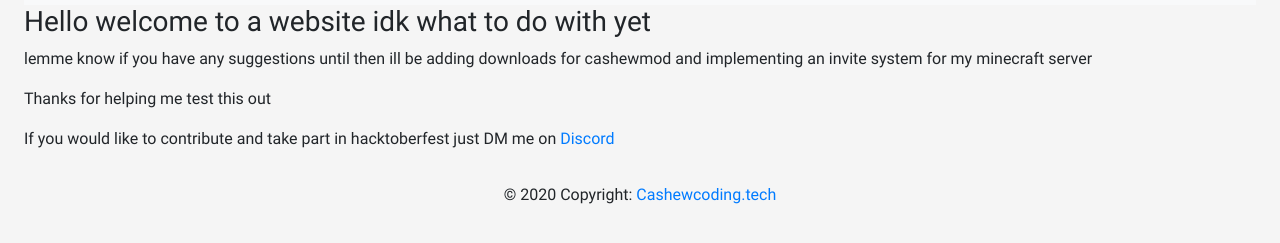
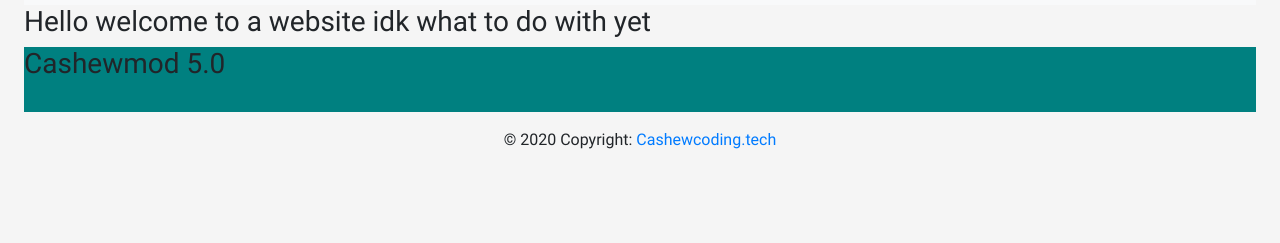
Before and after one commit to SALTx/SALTx.github.io, a plain HTML site: page index.html in a window 1280 px wide. Shown: the part 131-374 px from the top of the page. Drawn offline with nearby package versions, Linux system fonts and the light colour scheme.

Commit message:
testing featurebox hover thing

```diff
--- a/css/style.css
+++ b/css/style.css
@@ -12,3 +12,11 @@ body {
 .dark-mode {
   filter: invert(1) hue-rotate(180deg)
 }
+
+.featurebox {
+  background-color: whitesmoke;
+}
+
+.featurebox {
+  background-color: teal;
+}
--- a/index.html
+++ b/index.html
@@ -12,9 +12,10 @@
     <header id="header"></header>
     <main>
       <h3>Hello welcome to a website idk what to do with yet</h3>
-      <p>lemme know if you have any suggestions until then ill be adding downloads for cashewmod and implementing an invite system for my minecraft server</p>
-      <p>Thanks for helping me test this out</p>
-      <p>If you would like to contribute and take part in hacktoberfest just DM me on <a href="https://discord.com">Discord</a></p>
+      <div class="featurebox">
+        <h3>Cashewmod 5.0</h3>
+        <img src="" alt="">
+      </div>
     </main>
     <footer id="footer" class="page-footer font-small blue"></footer>
     <script src="static/loadStatic.js"></script>
```
